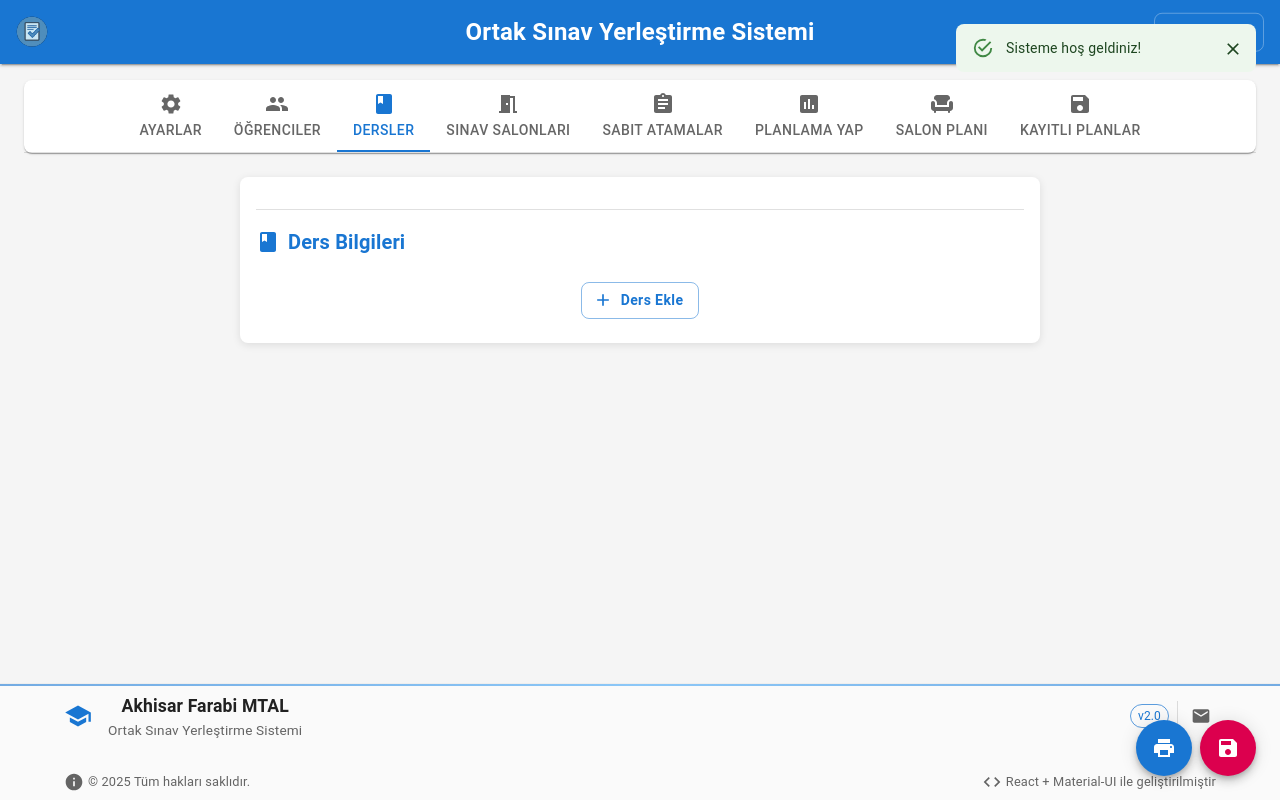
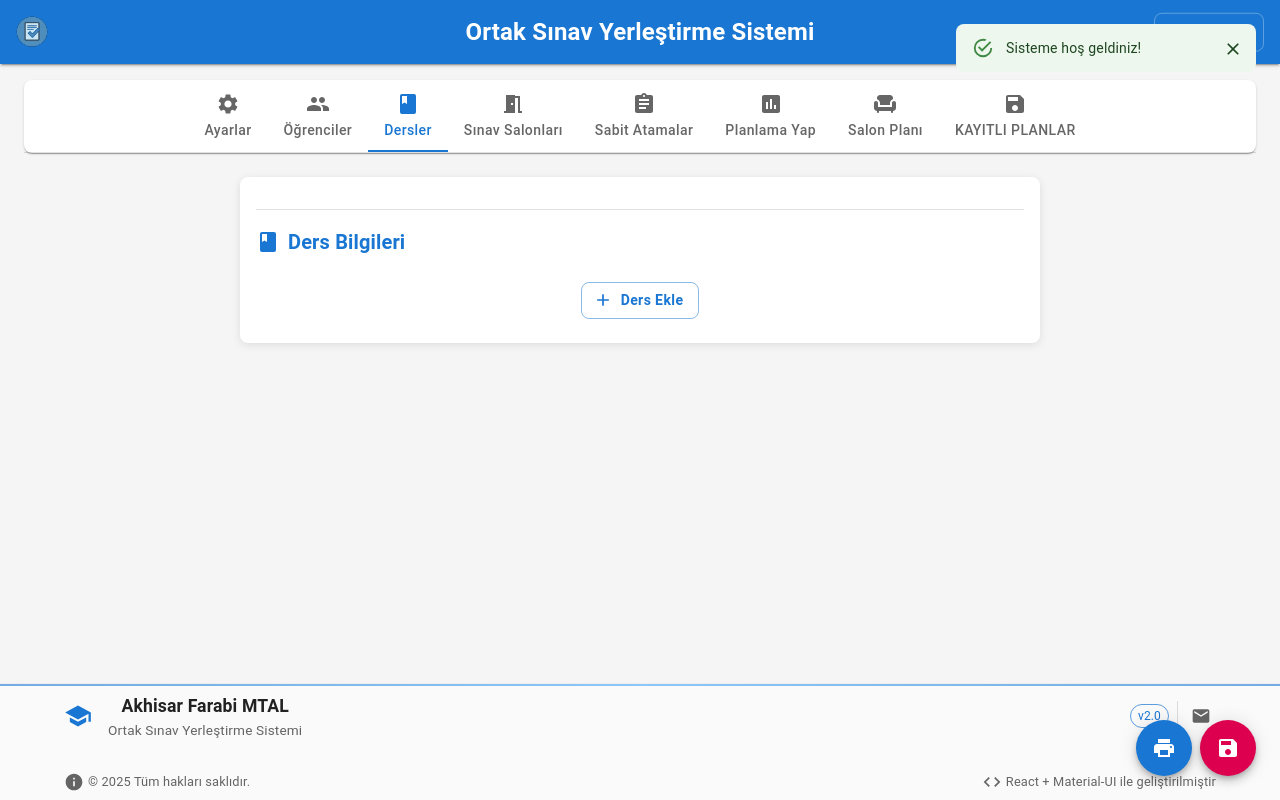
Before and after one commit to zapo-gh/ortaksinav, a React (Create React App) app: page / in a window 1280 px wide. Both pictures are taken after a click on the button "Sistemi Başlat". Built offline with nearby package versions, Linux system fonts and the light colour scheme.

Commit message:
fix(i18n): Tab etiketlerinde uppercase kapatıldı (textTransform: none) - Türkçe İ harfi sorunu

```diff
--- a/src/pages/AnaSayfa.js
+++ b/src/pages/AnaSayfa.js
@@ -1537,36 +1537,43 @@ const AnaSayfaContent = React.memo(() => {
               icon={<SettingsIcon />}
               label="Ayarlar"
               value="genel-ayarlar"
+              sx={{ textTransform: 'none' }}
             />
             <Tab
               icon={<PeopleIcon />}
               label="Öğrenciler"
               value="ogrenciler"
+              sx={{ textTransform: 'none' }}
             />
             <Tab
               icon={<BookIcon />}
               label="Dersler"
               value="ayarlar"
+              sx={{ textTransform: 'none' }}
             />
             <Tab
               icon={<MeetingRoomIcon />}
               label="Sınav Salonları"
               value="salonlar"
+              sx={{ textTransform: 'none' }}
             />
           <Tab
             icon={<AssignmentIcon />}
             label="Sabit Atamalar"
             value="sabit-atamalar"
+            sx={{ textTransform: 'none' }}
           />
             <Tab
               icon={<AssessmentIcon />}
               label="Planlama Yap"
               value="planlama"
+              sx={{ textTransform: 'none' }}
             />
             <Tab
               icon={<ChairIcon />}
               label="Salon Planı"
               value="salon-plani"
+              sx={{ textTransform: 'none' }}
             />
             <Tab
               icon={<SaveIcon />}
@@ -1585,6 +1592,7 @@ const AnaSayfaContent = React.memo(() => {
                       icon={<BugReportIcon />}
                       label="Veritabanı Test"
                       value="database-test"
+                      sx={{ textTransform: 'none' }}
                     />
                   );
                 }
```
